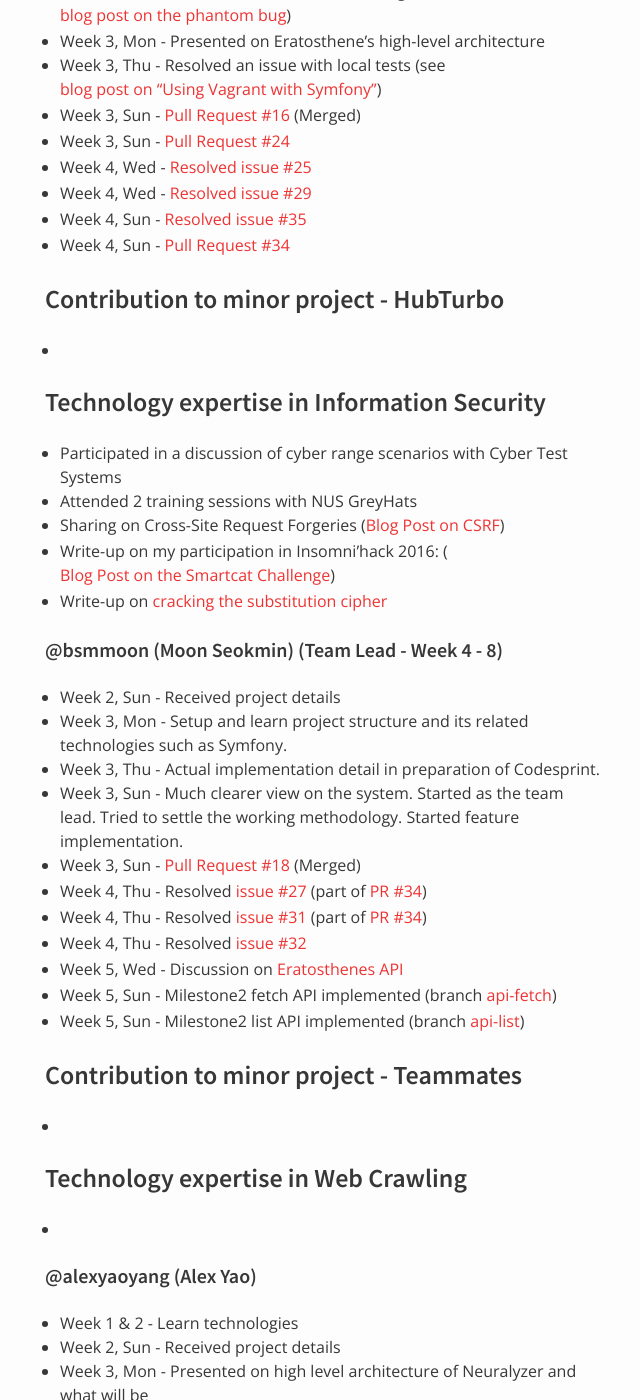
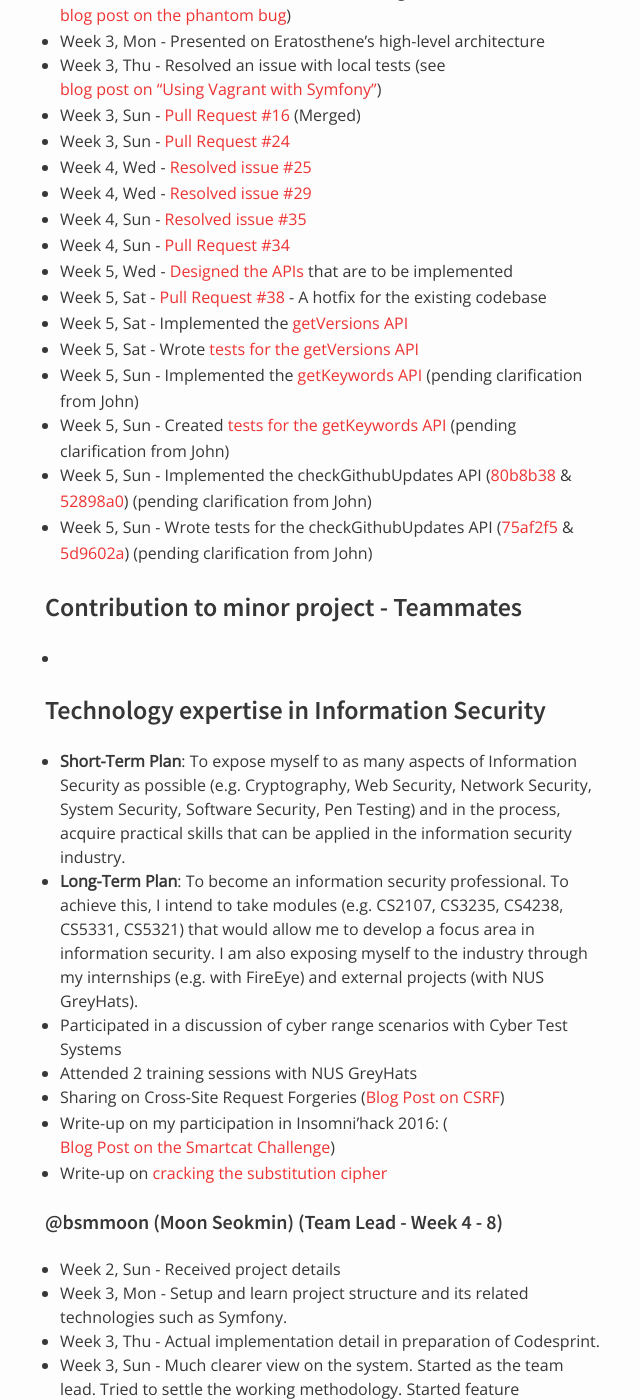
Before and after one commit to nus-oss/cs3281-AY1516S2-website, a Jekyll site: the page built from teams/codebender.md, in a window 1280 px wide and 1400 px high, scrolled down 3777 px. Shown: the whole window, without its empty margins (325-965 px from the left). Built offline with Jekyll 4.4.1, drawn with Linux system fonts in a browser that asks for light colours.

Commit message:
Update Kai Yuan's progress for week 5

```diff
--- a/teams/codebender.md
+++ b/teams/codebender.md
@@ -132,11 +132,21 @@
 * Week 4, Wed - [Resolved issue #29](https://github.com/codebendercc/eratosthenes/issues/29)
 * Week 4, Sun - [Resolved issue #35](https://github.com/codebendercc/eratosthenes/issues/35)
 * Week 4, Sun - [Pull Request #34](https://github.com/codebendercc/eratosthenes/pull/34)
+* Week 5, Wed - [Designed the APIs](https://docs.google.com/document/d/1-eUlYzHQypgWRRDwJ7lsj3f8nrbVt7owkldCdUSNKVs/edit?usp=sharing) that are to be implemented
+* Week 5, Sat - [Pull Request #38](https://github.com/codebendercc/eratosthenes/pull/38) - A hotfix for the existing codebase
+* Week 5, Sat - Implemented the [getVersions API](https://github.com/codebendercc/eratosthenes/commit/c6d8b30a3f567dcecb5bc816977ae91aa96444aa)
+* Week 5, Sat - Wrote [tests for the getVersions API](https://github.com/codebendercc/eratosthenes/commit/cc3e92ac8be5db649a9e6f764a2cb863f01abb72)
+* Week 5, Sun - Implemented the [getKeywords API](https://github.com/codebendercc/eratosthenes/commit/93d4cdbb995cbaef6a653d3a449938b2dac3e659) (pending clarification from John)
+* Week 5, Sun - Created [tests for the getKeywords API](https://github.com/codebendercc/eratosthenes/commit/137dea9adab330167de28d95acc48ee6651967fb) (pending clarification from John)
+* Week 5, Sun - Implemented the checkGithubUpdates API ([80b8b38](https://github.com/codebendercc/eratosthenes/commit/80b8b389a0b9c15b0978d83f919b2b2e96fcdc7d) & [52898a0](https://github.com/codebendercc/eratosthenes/commit/52898a0b0f633e1975449dd2d71b4b6ed3f93651)) (pending clarification from John)
+* Week 5, Sun - Wrote tests for the checkGithubUpdates API ([75af2f5](https://github.com/codebendercc/eratosthenes/commit/75af2f52e35f700e606cc735b2ee4e72353b5285) & [5d9602a](https://github.com/codebendercc/eratosthenes/commit/5d9602a1bbcfe9ea105106a60b1933216fe0443a)) (pending clarification from John)
 
-### Contribution to minor project - HubTurbo
+### Contribution to minor project - Teammates
  *
 
 ### Technology expertise in Information Security
+* **Short-Term Plan**: To expose myself to as many aspects of Information Security as possible (e.g. Cryptography, Web Security, Network Security, System Security, Software Security, Pen Testing) and in the process, acquire practical skills that can be applied in the information security industry.
+* **Long-Term Plan**: To become an information security professional. To achieve this, I intend to take modules (e.g. CS2107, CS3235, CS4238, CS5331, CS5321) that would allow me to develop a focus area in information security. I am also exposing myself to the industry through my internships (e.g. with FireEye) and external projects (with NUS GreyHats).
 * Participated in a discussion of cyber range scenarios with Cyber Test Systems
 * Attended 2 training sessions with NUS GreyHats
 * Sharing on Cross-Site Request Forgeries ([Blog Post on CSRF](http://cs3281-2.blogspot.sg/2016/01/cross-site-request-forgeries-csrf.html))
```
